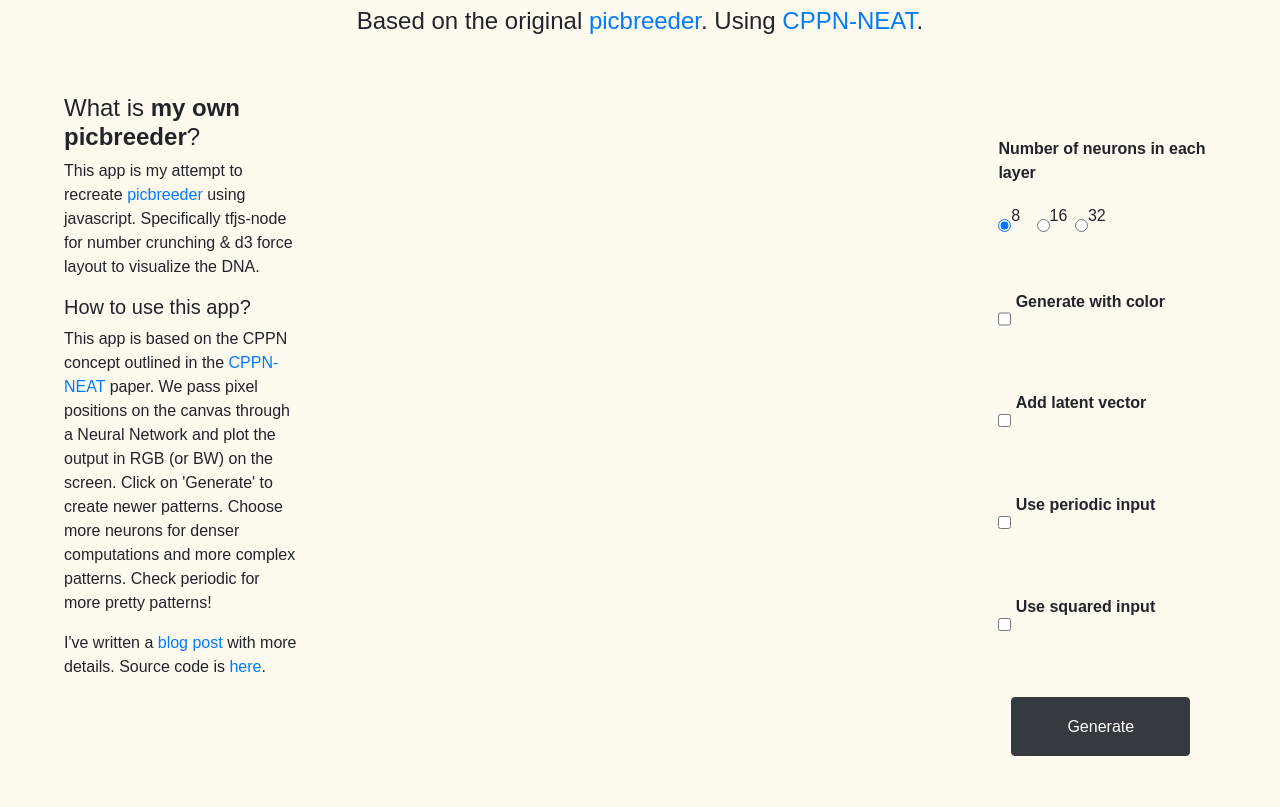
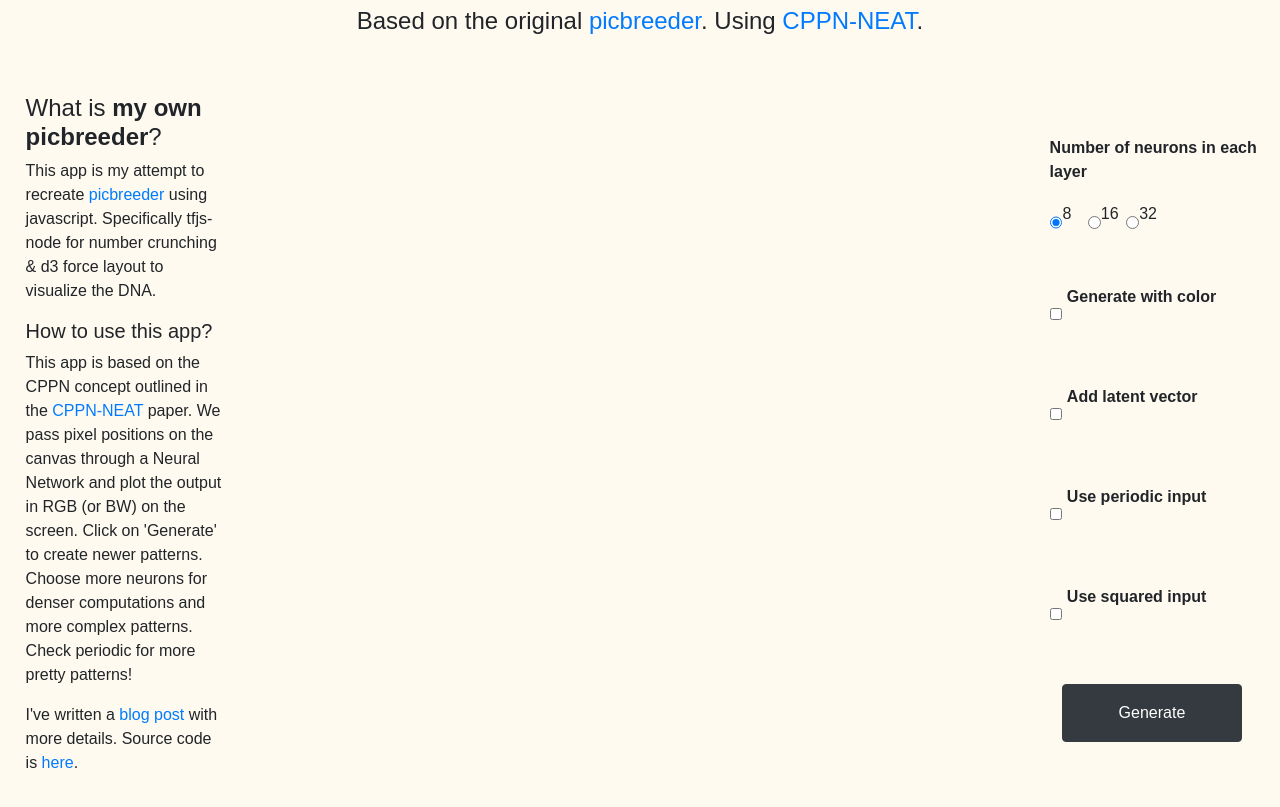
Before and after one commit to pkamath2/picbreeder-tf-node, a website: page views/single.html in a window 1280 px wide. Shown: the part 49-856 px from the top of the page. Drawn offline with nearby package versions, Linux system fonts and the light colour scheme; no server answers.

Commit message:
Positioning changes

```diff
--- a/views/single.html
+++ b/views/single.html
@@ -18,7 +18,7 @@
             /* border: solid black 1px; */
             padding-top: 50px;
             display: grid;
-            grid-template-columns: 5% 20% 50% 20% 5%;
+            grid-template-columns: 2% 17% 60% 20%;
         }
 
         #single-sidebar {
@@ -77,7 +77,7 @@
         const montage_size = 25;
         // const thumbnail_height = 120*2;
         // const thumbnail_width = 136*2;
-        const thumbnail_height = 840;
+        const thumbnail_height = 780;
         const thumbnail_width = 980;
 
         let num_hidden_layers = 8;
@@ -146,7 +146,7 @@
         </div>
 
         <div id="single-main">
-            <canvas id='single-canvas' width=980 height=800></canvas>
+            <canvas id='single-canvas' width=980 height=780></canvas>
         </div>
         <div id="single-sidebar">
             &nbsp;
```
Also changed, not shown: picbreeder.js (+5 -2 lines), views/index.html (+3 -1 lines).
